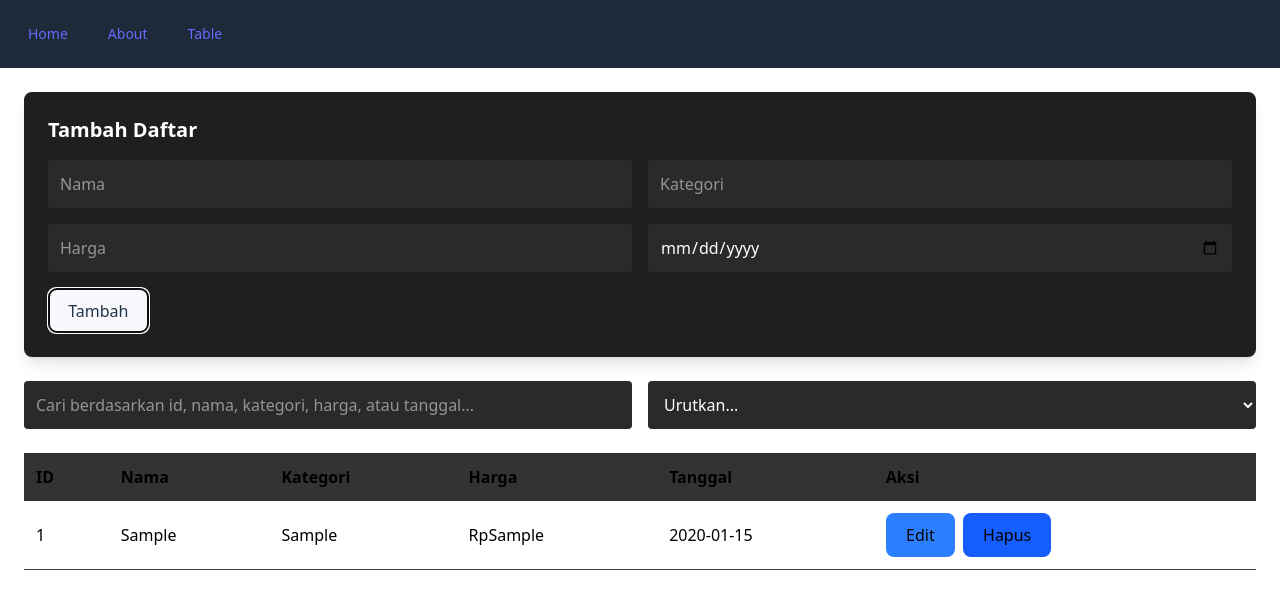
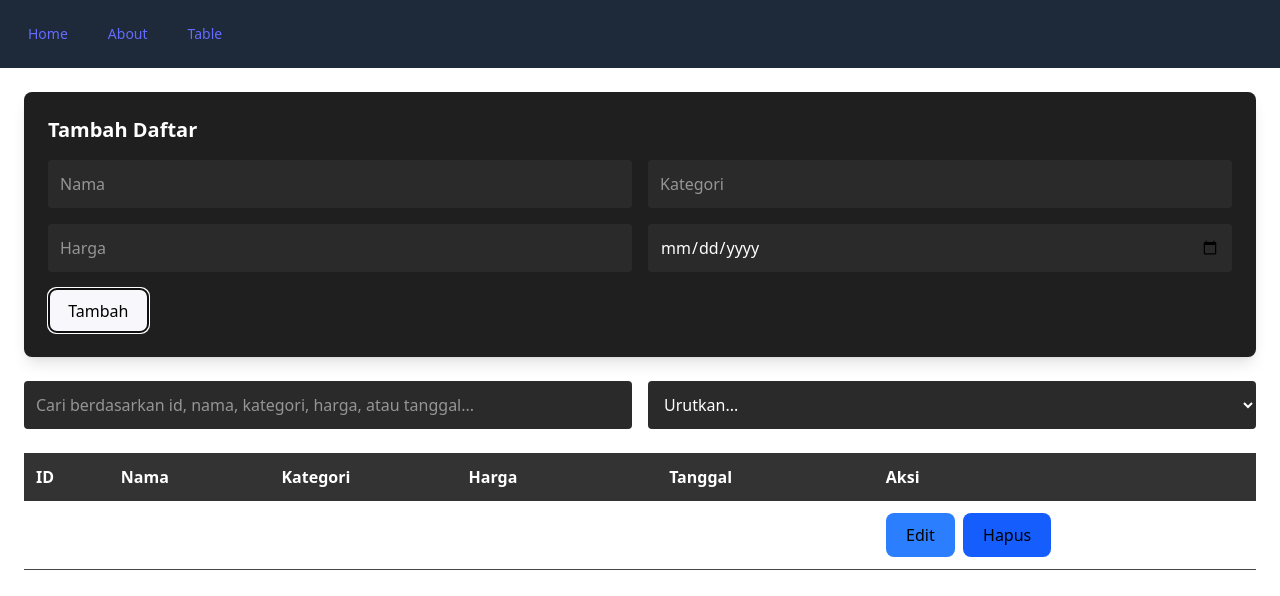
Before and after one commit to SenbiDev/react-task, a React (Vite) app: page /table in a window 1280 px wide. Both pictures are taken after typing "Sample", "Sample", "Sample", "2020-01-15" into the empty fields and a click on the button "Tambah". Shown: the top 596 px of the page. Built offline with nearby package versions, Linux system fonts and the light colour scheme.

Commit message:
perbaiki halaman daftar barang react

```diff
--- a/src/components/NoteTable.jsx
+++ b/src/components/NoteTable.jsx
@@ -3,7 +3,7 @@ import React from 'react';
 const NoteTable = ({ notes, onDelete, onEdit }) => {
   return (
     <div className="overflow-x-auto">
-      <table className="w-full text-left text-black">
+      <table className="w-full text-left !text-white">
         <thead>
           <tr className="bg-[#333]">
             <th className="p-3">ID</th>
@@ -16,7 +16,7 @@ const NoteTable = ({ notes, onDelete, onEdit }) => {
         </thead>
         <tbody>
           {notes.map((note) => (
-            <tr key={note.id} className="border-b border-[#444]">
+            <tr key={note.id} className="border-b border-[#444] !text-white">
               <td className="p-3">{note.id}</td>
               <td className="p-3">{note.nama}</td>
               <td className="p-3">{note.category}</td>
--- a/src/components/TableFilter.jsx
+++ b/src/components/TableFilter.jsx
@@ -14,6 +14,9 @@ const TableFilter = ({ setFilterKeyword, setSortBy }) => {
         className="p-3 rounded bg-[#2A2A2A] text-white w-full md:w-1/2"
       >
         <option value="">Urutkan...</option>
+        <option value="">ID</option>
+        <option value="date">Kategori</option>
+        <option value="date">Nama</option>
         <option value="price">Harga</option>
         <option value="date">Tanggal</option>
       </select>
--- a/src/components/TableForm.jsx
+++ b/src/components/TableForm.jsx
@@ -25,15 +25,15 @@ const TableForm = ({ addNote, editNote, updateNote }) => {
   };
 
   return (
-    <form onSubmit={handleSubmit} className="bg-[#1F1F1F] p-6 rounded-lg shadow-lg mb-6">
-      <h2 className="text-xl font-semibold mb-4 text-white">{editNote ? 'Edit' : 'Tambah'} Daftar</h2>
+    <form onSubmit={handleSubmit} className="!bg-[#1F1F1F] p-6 rounded-lg shadow-lg mb-6">
+      <h2 className="text-xl font-semibold mb-4 !text-white">{editNote ? 'Edit' : 'Tambah'} Daftar</h2>
       <div className="grid grid-cols-2 gap-4">
-        <input name="nama" value={formData.nama} onChange={handleChange} placeholder="Nama" className="p-3 rounded bg-[#2A2A2A] text-white" />
+        <input name="nama" value={formData.nama} onChange={handleChange} placeholder="Nama" className="p-3 rounded !bg-[#2A2A2A] !text-white" />
         <input name="category" value={formData.category} onChange={handleChange} placeholder="Kategori" className="p-3 rounded bg-[#2A2A2A] text-white" />
-        <input name="price" value={formData.price} onChange={handleChange} placeholder="Harga" className="p-3 rounded bg-[#2A2A2A] text-white" />
-        <input name="date" type="date" value={formData.date} onChange={handleChange} className="p-3 rounded bg-[#2A2A2A] text-white" />
+        <input name="price" value={formData.price} onChange={handleChange} placeholder="Harga" className="p-3 rounded !bg-[#2A2A2A] text-white" />
+        <input name="date" type="date" value={formData.date} onChange={handleChange} className="p-3 rounded !bg-[#2A2A2A] text-white" />
       </div>
-      <button type="submit" className="mt-4 !bg-[#f8f8fc] px-6 py-2 rounded-full font-bold">
+      <button type="submit" className="mt-4 !bg-[#f8f8fc] px-6 py-2 rounded-full font-bold !text-black">
         {editNote ? 'Update' : 'Tambah'}
       </button>
     </form>
```
